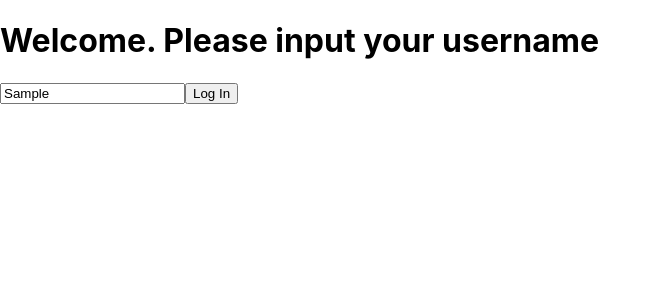
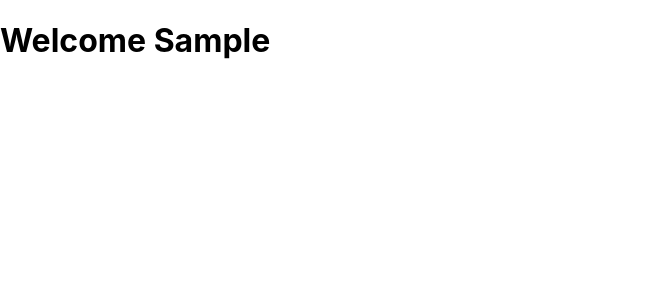
Before and after one commit to GabrielAbubakar/bitmama-app, a React (Create React App) app: page / in a window 1280 px wide. Both pictures are taken after typing "Sample" into the empty fields and a click on the input "Log In". Shown: the top 300 px of the page, without its empty margins (0-661 px from the left). Built offline with nearby package versions, Linux system fonts and the light colour scheme.

Commit message:
usecontext setup

```diff
--- a/src/pages/LoggedIn.js
+++ b/src/pages/LoggedIn.js
@@ -1,30 +1,18 @@
-// import { Link } from "react-router-dom";
-import { useEffect, useState } from "react";
+import { useEffect, useState, useContext } from "react";
+import { UserContext } from "../contexts/UserContext";
+
 
 const LoggedIn = () => {
 
-
-
-    const [users, setUsers] = useState(localStorage.getItem("users") ? JSON.parse(localStorage.getItem("users")) : []);
-
-    const [user, setUser] = useState(users[0])
-
-    function handleLogOut() {
-        localStorage.removeItem('user', user)
-    }
-
-    // useEffect(() => {
-    //     setUser(localStorage.getItem('user'))
-    // }, [])
+    const { login, setLogin } = useContext(UserContext)
 
     return (
         <div className="loggedInPage">
-            {/* {
-                user ? <h1>Welcome {user}</h1> : <h1>Loading...</h1>
-            } */}
-            <h1>Welcome {user.name}</h1>
+            {
+                login ? <h1>Welcome {login}</h1> : <h1>Loading...</h1>
+            }
 
-            <button onClick={handleLogOut}>Log Out</button>
+            <button>Log Out</button>
             <button>Sign In with a different username</button>
         </div>
     );
--- a/src/pages/Login.js
+++ b/src/pages/Login.js
@@ -5,38 +5,50 @@ const Login = () => {
 
     const { login, setLogin } = useContext(UserContext)
 
-    const [user, setUser] = useState({ name: "", isActive: true })
-
-    const [users, setUsers] = useState(localStorage.getItem("users") ? JSON.parse(localStorage.getItem("users")) : []);
-
-    // const [users, setUsers] = useState([])
-
+    const [user, setUser] = useState('')
 
 
     function formSubmit(e) {
         e.preventDefault()
-        // setUsers([...users, user])
-        console.log(login);
+        setLogin(user)
         // window.location = `${window.location}dashboard`
     }
 
-    useEffect(() => {
-        localStorage.setItem('users', JSON.stringify(users));
-    }, [users])
 
 
     return (
-        <div className="loginPage">
+        // <div className="loginPage">
+        //     <form onSubmit={formSubmit}>
+        //         <h1>Welcome. Please input your username</h1>
+
+        //         <input type="text"
+        //             placeholder="Username"
+        //             value={login}
+        //             onChange={(e) => setLogin(e.target.value)} />
+
+        //         <input type="submit" value="Log In" />
+        //     </form>
+
+        // </div>
+        <div>
+            {
+                login ? (
+                    <div>
+                        <h1>Welcome {login}</h1>
+                    </div>
+                ) : (
                     <form onSubmit={formSubmit}>
                         <h1>Welcome. Please input your username</h1>
 
                         <input type="text"
                             placeholder="Username"
-                    value={login}
-                    onChange={(e) => setLogin(e.target.value)} />
+                            value={user}
+                            onChange={(e) => setUser(e.target.value)} />
 
                         <input type="submit" value="Log In" />
                     </form>
+                )
+            }
         </div>
     );
 }
```
Also changed, not shown: src/contexts/UserContext.js (+0 -13 lines). Lines whose indentation alone changed are shown as unchanged.
